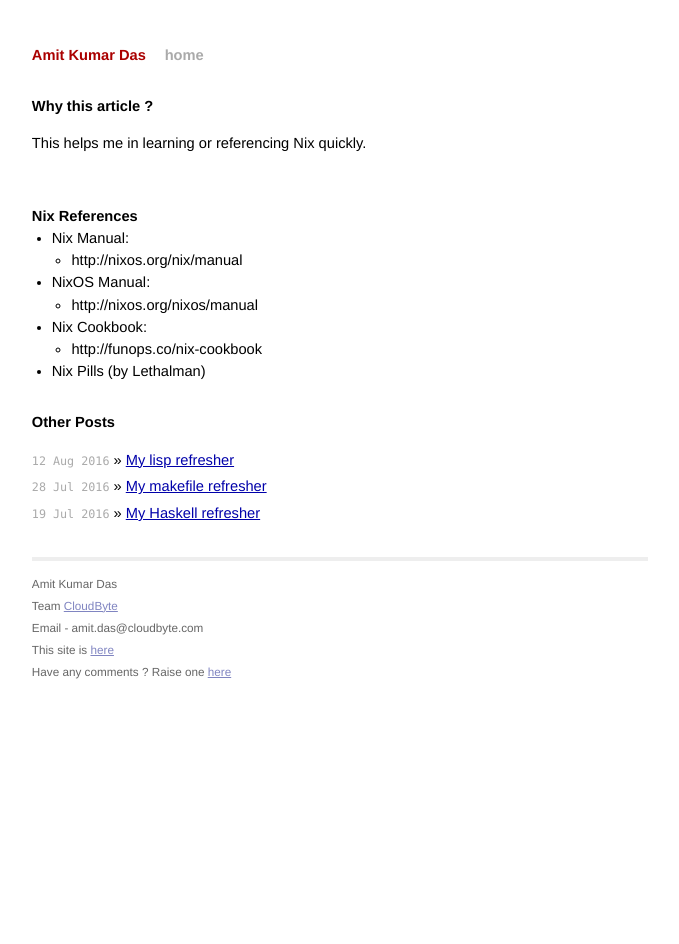
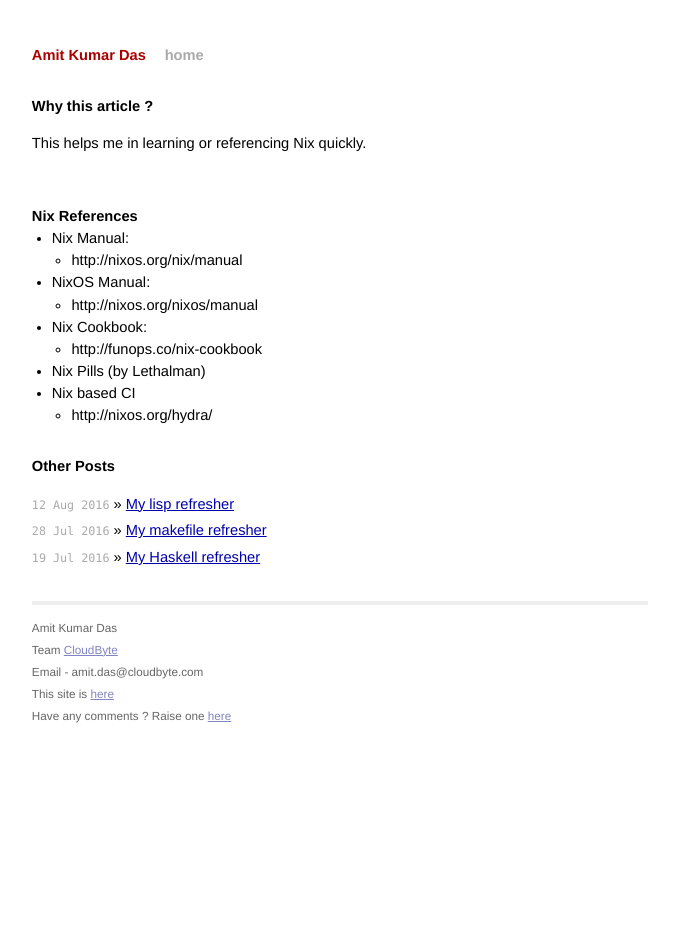
Before and after one commit to AmitKumarDas/amitkumardas.github.io, a Jekyll site: the page built from _posts/2016-08-19-my-nix-refresher.md, in a window 1280 px wide. Shown: the whole page, without its empty margins (300-979 px from the left). Built offline with Jekyll 4.4.1, drawn with Linux system fonts in a browser that asks for light colours.

Commit message:
Update 2016-08-19-my-nix-refresher.md

```diff
--- a/_posts/2016-08-19-my-nix-refresher.md
+++ b/_posts/2016-08-19-my-nix-refresher.md
@@ -18,3 +18,5 @@ title: My Nix refresher
 - Nix Cookbook:
   -  http://funops.co/nix-cookbook
 - Nix Pills (by Lethalman)
+- Nix based CI
+  - http://nixos.org/hydra/
```
